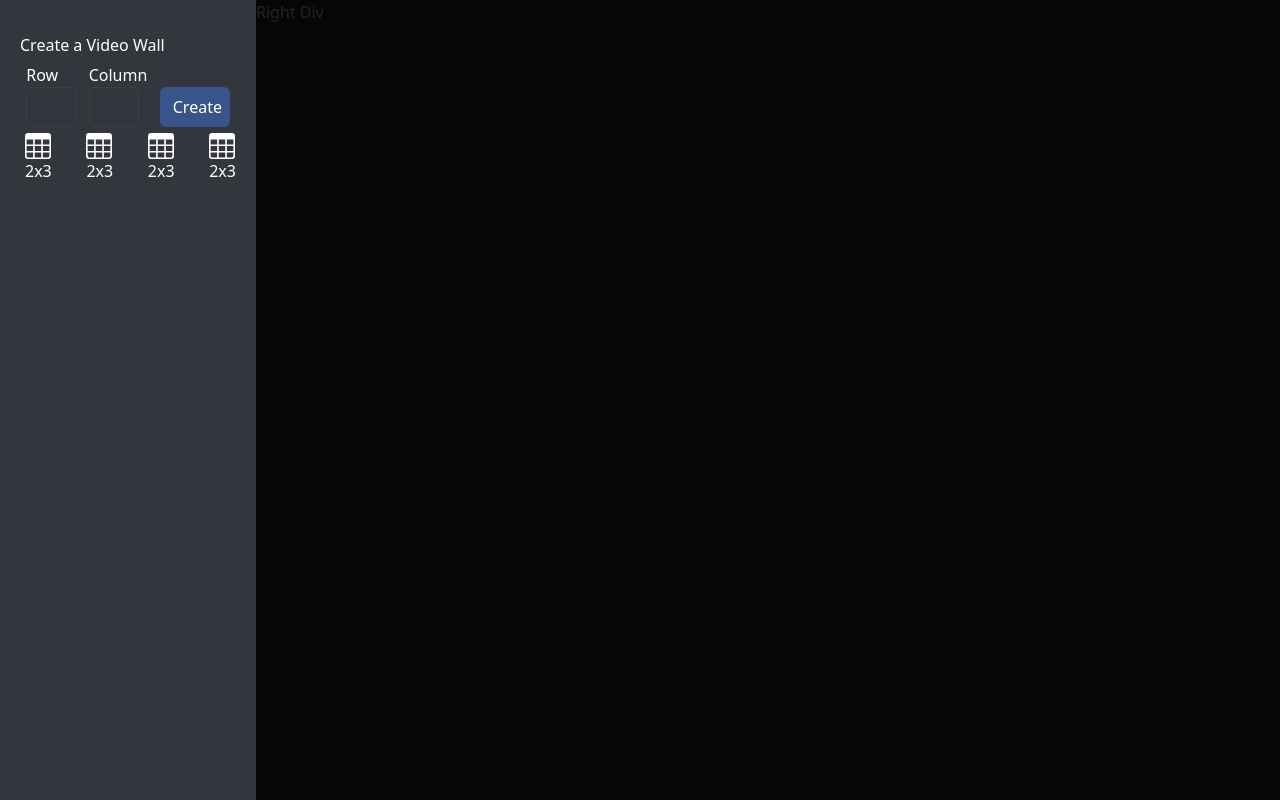
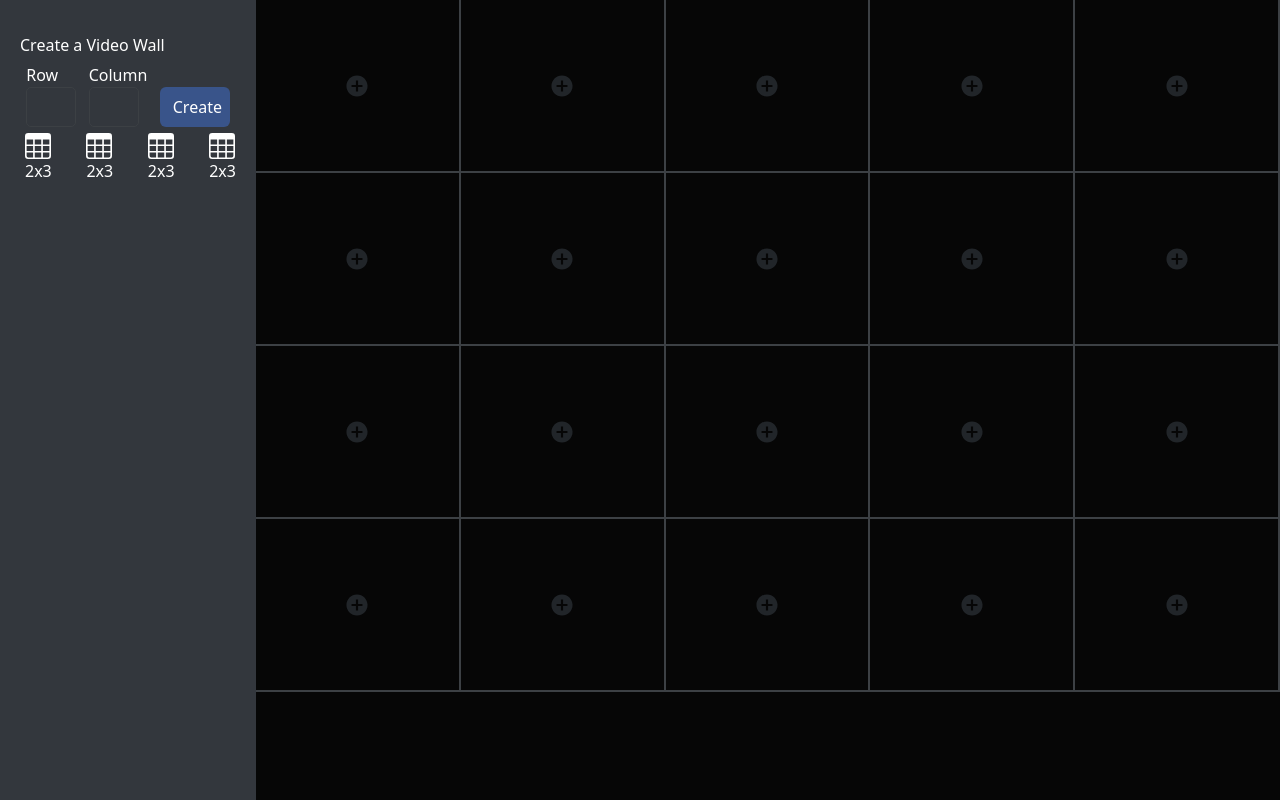
Before and after one commit to SatyendraSinghDev/vc-assignment2, a React (Create React App) app: page / in a window 1280 px wide. Built offline with nearby package versions, Linux system fonts and the light colour scheme.

Commit message:
Create grid for video player

```diff
--- a/src/App.css
+++ b/src/App.css
@@ -3,3 +3,9 @@
 .table-icon {
     font-size: 26px;
 }
+
+.player-grid {
+    width: "200px";
+    height: "180px";
+    border: "1px solid #FFFFFF";
+}
--- a/src/components/Grid.js
+++ b/src/components/Grid.js
@@ -1,7 +1,28 @@
 import React from "react";
+import { IoMdAddCircle } from "react-icons/io";
 
 const Grid = ({ rows, columns }) => {
-  return <>Grid Component</>;
+  const dummyArray = Array.from({ length: 20 }, (_, index) => index + 1);
+
+  return (
+    <div style={{ display: "flex", flexWrap: "wrap" }}>
+      {dummyArray.map(() => (
+        <div
+          style={{
+            display: "flex",
+            justifyContent: "center",
+            alignItems: "center",
+            flex: "0 0 20%",
+            borderRight: "2px solid #3C4044",
+            borderBottom: "2px solid #3C4044",
+            height: "173px",
+          }}
+        >
+          <IoMdAddCircle size={26} />
+        </div>
+      ))}
+    </div>
+  );
 };
 
 export default Grid;
--- a/src/pages/GridList.js
+++ b/src/pages/GridList.js
@@ -4,6 +4,7 @@ import Grid from "../components/Grid";
 
 const GridList = () => {
   // return <Grid rows={3} columns={5} />;
+
   return (
     <div style={{ display: "flex", height: "100vh" }}>
       <div style={{ flex: "1", backgroundColor: "#33373D" }}>
@@ -81,7 +82,9 @@ const GridList = () => {
           </div>
         </div>
       </div>
-      <div style={{ flex: "4", backgroundColor: "#060606" }}>Right Div</div>
+      <div style={{ flex: "4", backgroundColor: "#060606" }}>
+        <Grid />
+      </div>
     </div>
   );
 };
```
